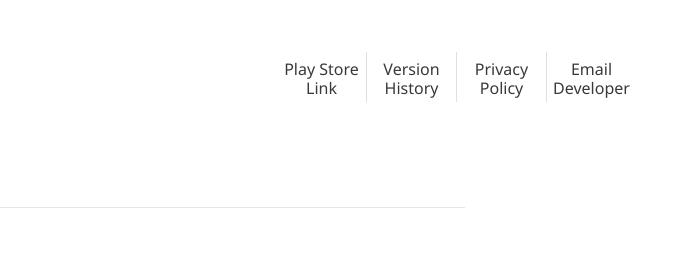
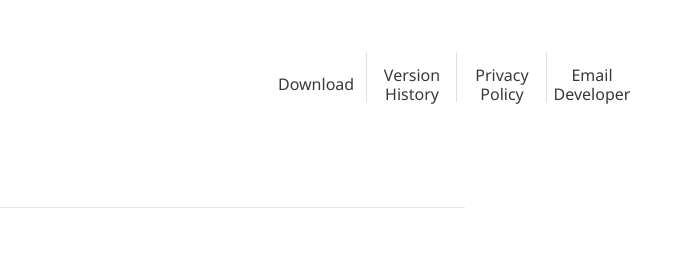
Before and after one commit to jacobgb24/Launch-Companion, a plain HTML site: page index.html in a window 1280 px wide. Shown: the top 270 px of the page, 593-1280 px from the left. Drawn offline with Linux system fonts and the light colour scheme.

Commit message:
renamed playstore link to download, fixed ul more

```diff
--- a/index.html
+++ b/index.html
@@ -20,9 +20,9 @@
         <h3>A simple way to track and learn about upcoming rocket launches</h3>
 
         <ul>
-          <li><a href="https://play.google.com/store/apps/details?id=com.jacobgb24.launchschedule">Play Store Link </a></li>
-          <li><a href="https://jacobgb24.github.io/Launch-Companion/version_history">Version History </a></li>
-          <li><a href="https://jacobgb24.github.io/Launch-Companion/privacy_policy">Privacy Policy </a></li>
+          <li><a href="https://play.google.com/store/apps/details?id=com.jacobgb24.launchschedule">Download</a></li>
+          <li><a href="https://jacobgb24.github.io/Launch-Companion/version_history">Version History</a></li>
+          <li><a href="https://jacobgb24.github.io/Launch-Companion/privacy_policy">Privacy Policy</a></li>
           <li><a href="mailto:jacobldavis98@gmail.com">Email Developer</a></li>
       </ul>
       </header>
--- a/stylesheets/styles.css
+++ b/stylesheets/styles.css
@@ -112,8 +112,9 @@ header {
 
 header ul {
   list-style:none;
-  height:40px;
+  height:50px;
   padding:0;
+  display: table;
   width:360px;
 }
 
@@ -129,10 +130,13 @@ header ul a {
   line-height:1;
   font-size:16px;
   color:#393939;
-  display:block;
+  display: table-cell;
+  vertical-align: middle;
   text-align:center;
   line-height: 1.2;
   padding-top:8px;
+  padding-left: 1px;
+  padding-right: 1px
   padding-bottom: 8px;
   height:50px;
 }
@@ -247,10 +251,7 @@ footer {
   header ul  {
     width:99%;
   }
-  header li{
-    width: 70px;
-  }
-  header ul a{
+  header ul a {
     font-size: 14px;
   }
 
```
